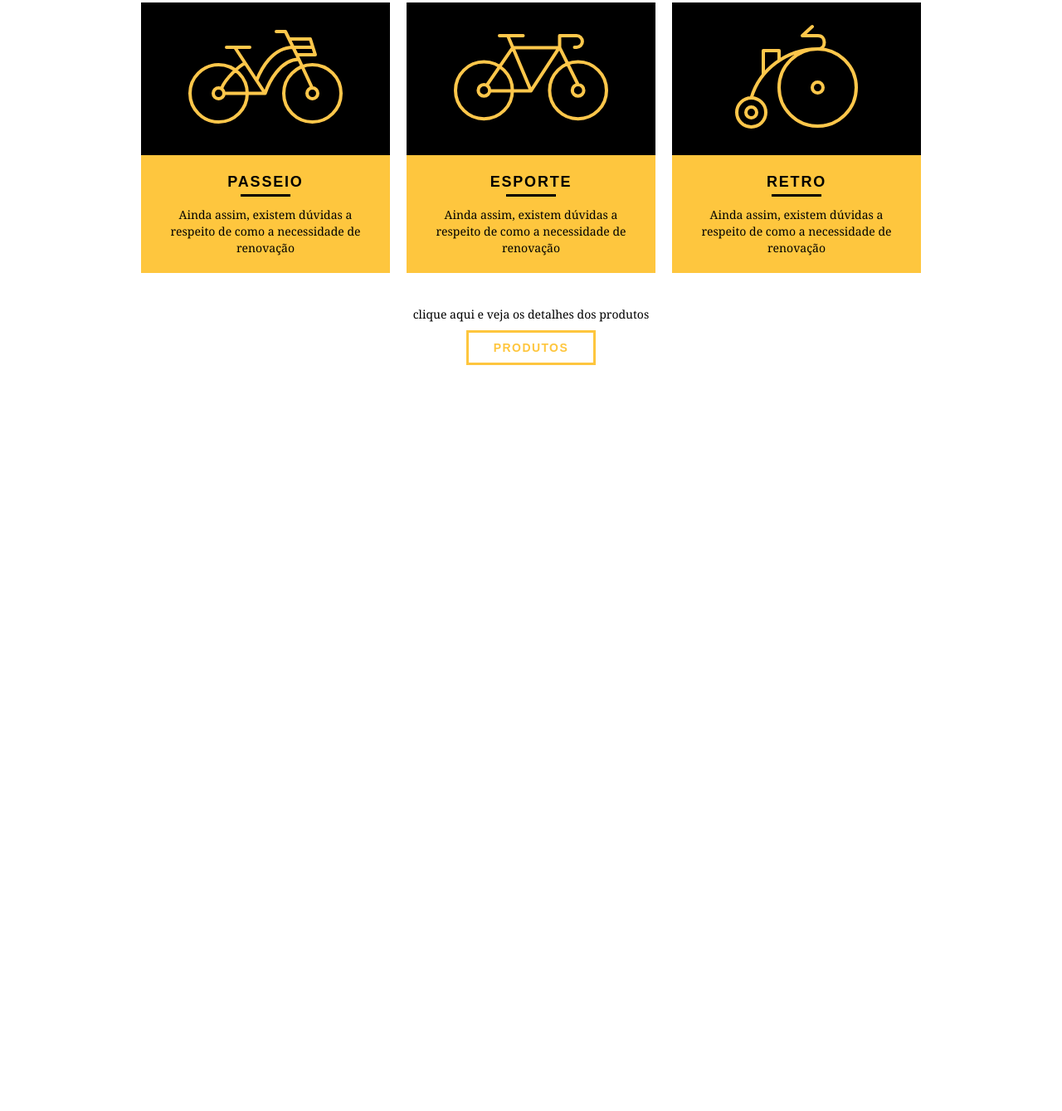
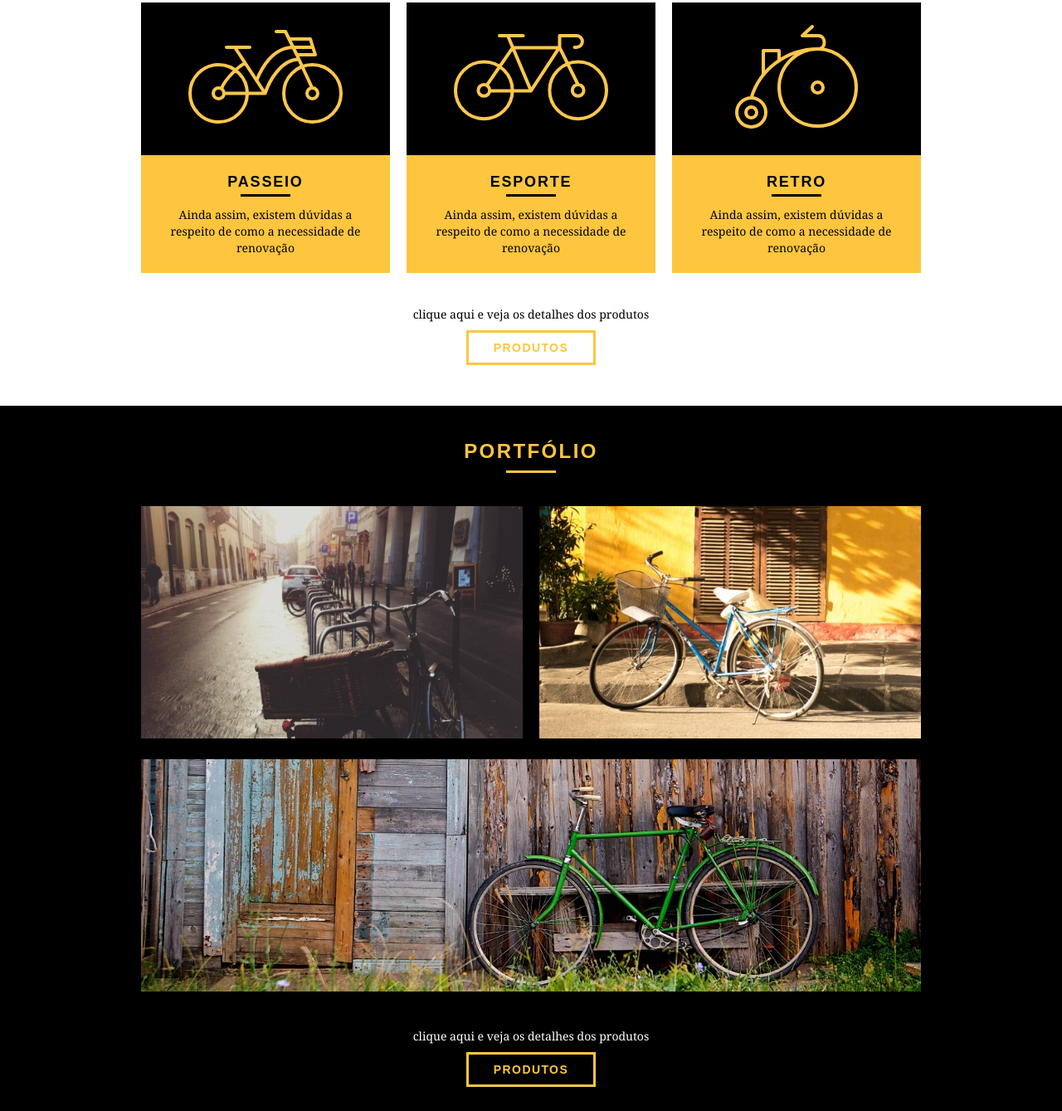
Before and after one commit to aquilesfalcaoo/bikcraft-website, a plain HTML site: page index.html in a window 1280 px wide. Shown: the part 614-1953 px from the top of the page at 83% size. Before the commit the page ends 1103 px from the top, so only its background shows below. Drawn offline with Linux system fonts and the light colour scheme.

Commit message:
portfolio finalizado

```diff
--- a/index.html
+++ b/index.html
@@ -79,5 +79,31 @@
         <a href="produtos.html" class="btn btn-preto">Produtos</a>
       </div>
     </section>
+    <section class="portfolio">
+      <div class="container">
+        <h2 class="subtitulo">Portfólio</h2>
+        <ul class="portfolio__lista">
+          <li class="grid-8">
+            <img src="assets/img/portfolio/retro.jpg" alt="Bicileta Retro" />
+          </li>
+          <li class="grid-8">
+            <img
+              src="assets/img/portfolio/passeio.jpg"
+              alt="Bicileta Passeio"
+            />
+          </li>
+          <li class="grid-16">
+            <img
+              src="assets/img/portfolio/esporte.jpg"
+              alt="Bicileta Esporte"
+            />
+          </li>
+        </ul>
+        <div class="call">
+          <p>clique aqui e veja os detalhes dos produtos</p>
+          <a href="portfolio.html" class="btn">Produtos</a>
+        </div>
+      </div>
+    </section>
   </body>
 </html>
--- a/src/css/style.css
+++ b/src/css/style.css
@@ -173,3 +173,25 @@ p {
 .call p {
   margin-bottom: 20px;
 }
+
+.portfolio {
+  width: 100%;
+  background: #000;
+  padding: 40px 0;
+}
+
+.portfolio .subtitulo {
+  color: #fec63e;
+}
+
+.portfolio .subtitulo:after {
+  background: #fec63e;
+}
+
+.portfolio__lista li:last-child {
+  margin-top: 20px;
+}
+
+.portfolio .call p {
+  color: #fff;
+}
```
